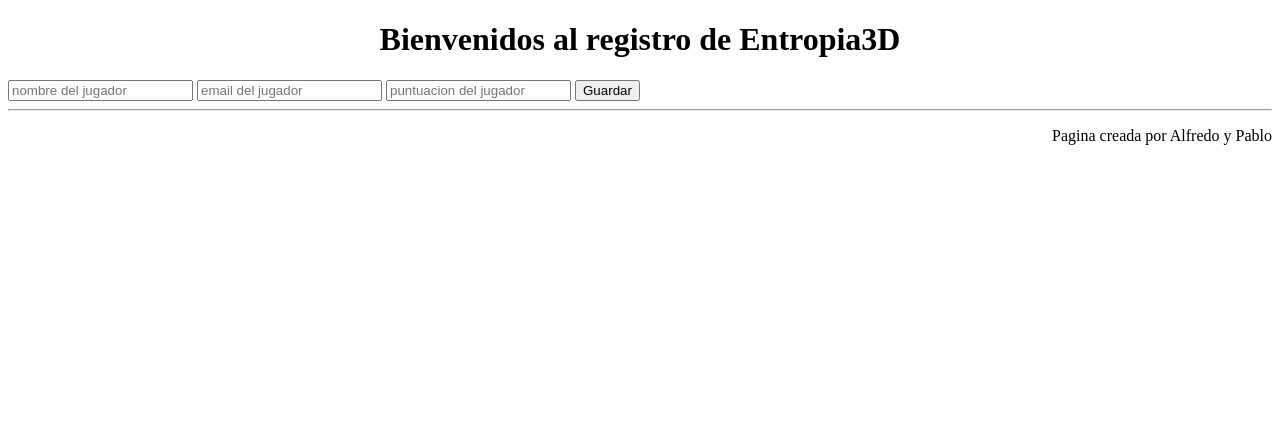
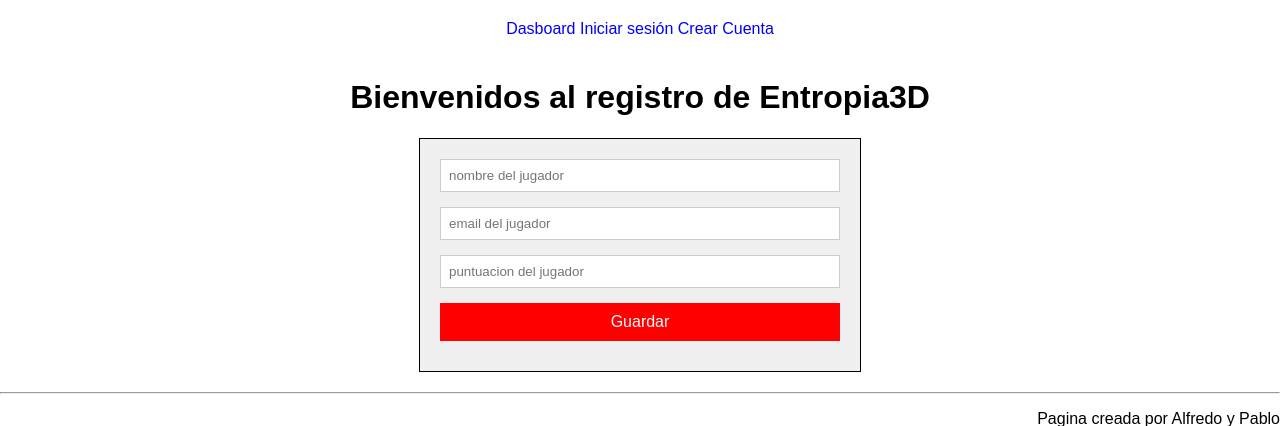
Before and after one commit to aferferc/Base-de-datos-Entropia3D, a Flask app: page / in a window 1280 px wide. Shown: the top 426 px of the page. Run offline with Flask 3, Linux system fonts and the light colour scheme; data that the repository does not hold is empty.

Commit message:
Update plantilla.html

```diff
--- a/templates/plantilla.html
+++ b/templates/plantilla.html
@@ -1,10 +1,17 @@
 <!DOCTYPE html>
 <html lang="en">
 <head>
+    <link rel="stylesheet" href="../static/css/estilos.css">
     <meta charset="UTF-8">
     <meta name="viewport" content="width=device-width, initial-scale=1.0">
     <title>Jugadores Entropia3D</title>
 </head>
+<nav>
+    <div class="separador-nav"></div>
+    <a class="boton-nav" href="{{ url_for('jugadores.dasboard') }}">Dasboard</a>
+    <a class="boton-nav" href="{{ url_for('usuarios.iniciar_sesion') }}">Iniciar sesión</a>
+    <a class="boton-nav" href="{{ url_for('usuarios.registro') }}">Crear Cuenta</a>
+  </nav>
 <body>
 
     <h1 style="text-align: center;">Bienvenidos al registro de Entropia3D</h1>
```
